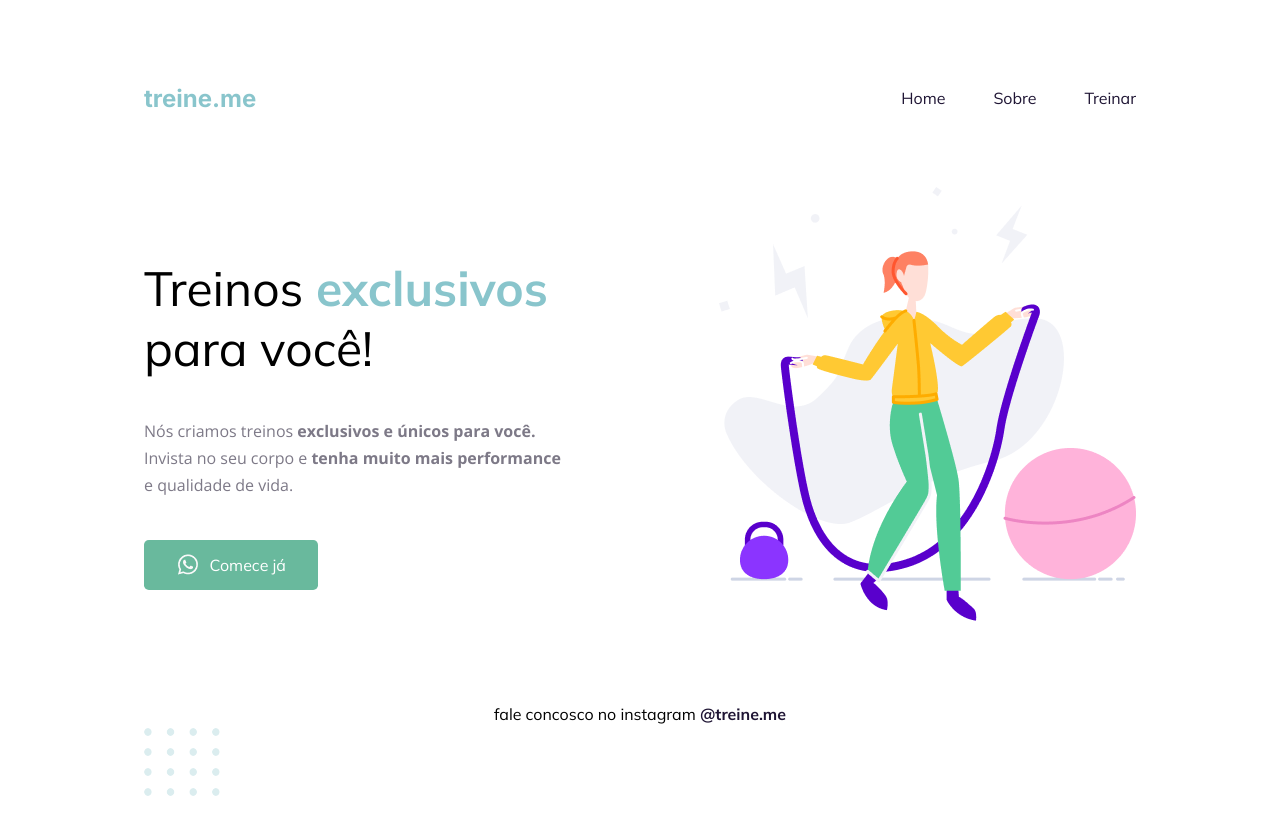
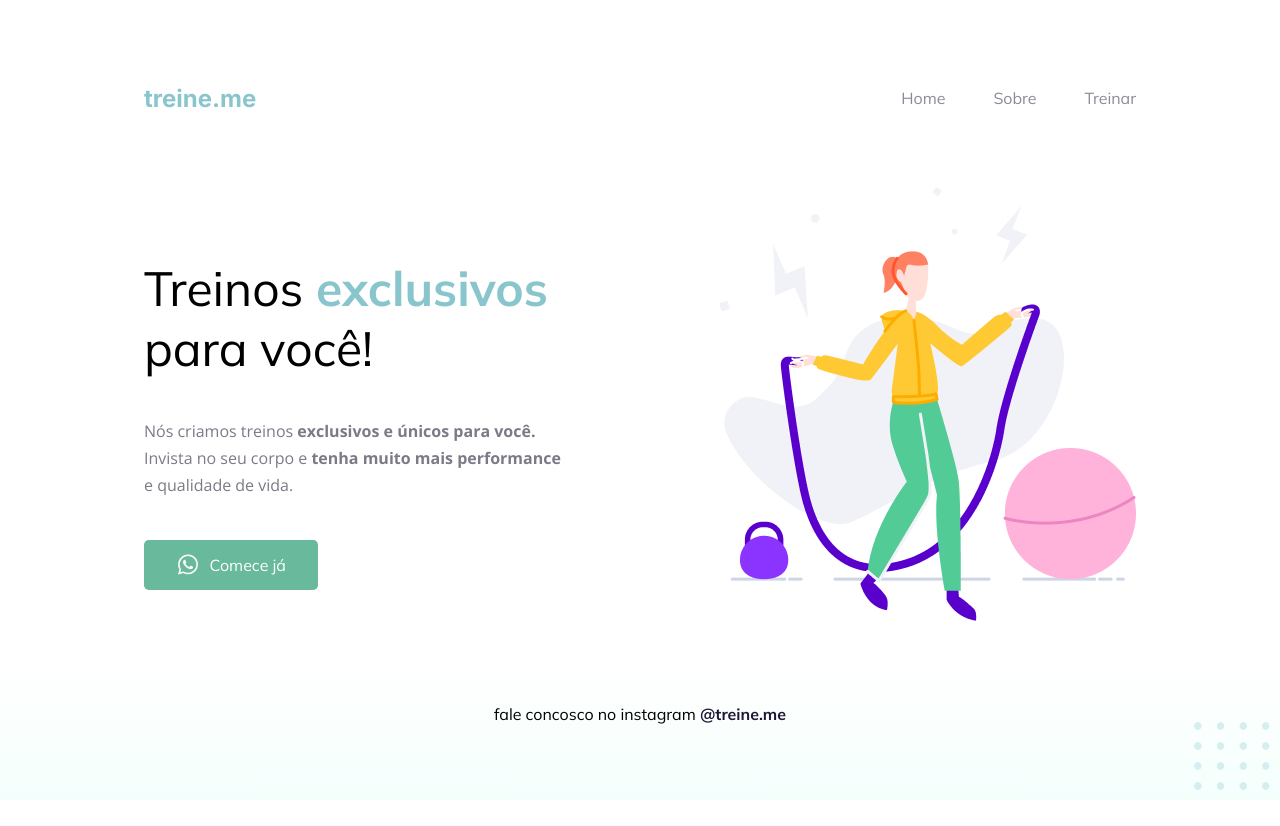
Before and after one commit to EvertonPSilva09/treineme, a plain HTML site: page index.html in a window 1280 px wide. After the commit the page ends 800 px from the top, so only its background shows below. Drawn offline with nearby package versions, Linux system fonts and the light colour scheme.

Commit message:
pequenos ajustes no css e no html

```diff
--- a/index.html
+++ b/index.html
@@ -56,6 +56,7 @@
       </footer>
 
       <img
+      id="balls"
         src="./assets/balls-decoration.svg"
         alt="bolinhas decorativas no canto inferior da pagina"
       />
--- a/style.css
+++ b/style.css
@@ -1,10 +1,22 @@
 body {
-  margin: 1rem;
+  margin: 0;
+
+  font-family: "Open Sans", sans-serif;
+
+  background: linear-gradient(
+    180deg,
+    rgba(227, 255, 248, 0) 82.8%,
+    rgba(227, 255, 248, 0.38) 100%
+  );
+
+  min-height: 100vh;
 }
 
 .page {
   width: 62rem;
-  margin: 4rem auto 0;
+  margin: 0 auto;
+
+  padding-top: 4rem;
 }
 
 nav {
@@ -32,10 +44,12 @@ ul {
 
 ul li a {
   color: #1f1534;
+  opacity: 0.5;
 }
 
 ul li a:hover {
   color: #1f1534;
+  opacity: 1;
   font-weight: bold;
 }
 
@@ -107,3 +121,9 @@ footer {
   font-weight: bold;
   color: #1f1534;
 }
+
+#balls {
+  position: fixed;
+  bottom: 0;
+  right: 0;
+}
```
Lines whose indentation alone changed are shown as unchanged.
